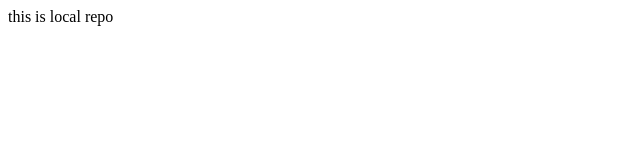
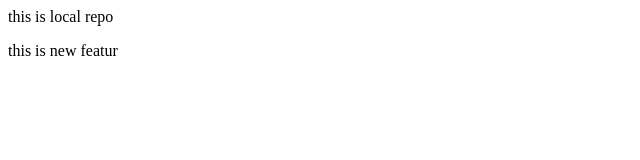
Before and after one commit to Saqib-2380/local, a plain HTML site: page index.html in a window 1280 px wide. Shown: the full height of the page, 0-640 px from the left. Drawn offline with Linux system fonts and the light colour scheme.

Commit message:
add new feature

```diff
--- a/index.html
+++ b/index.html
@@ -1,3 +1,6 @@
 
 <p>this is local repo
      </p>
+     <p>this is new featur
+
+     </p>
```
Also changed, not shown: 1 other file.
